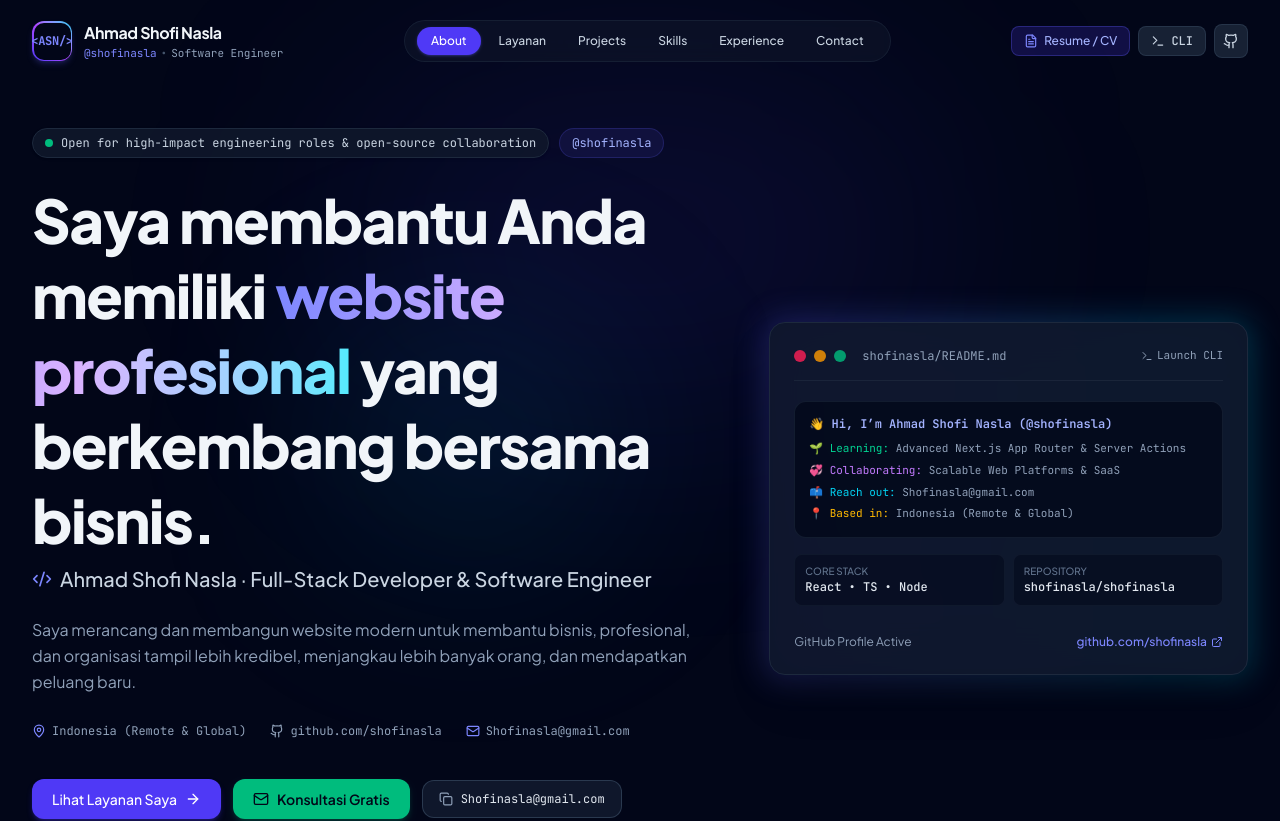
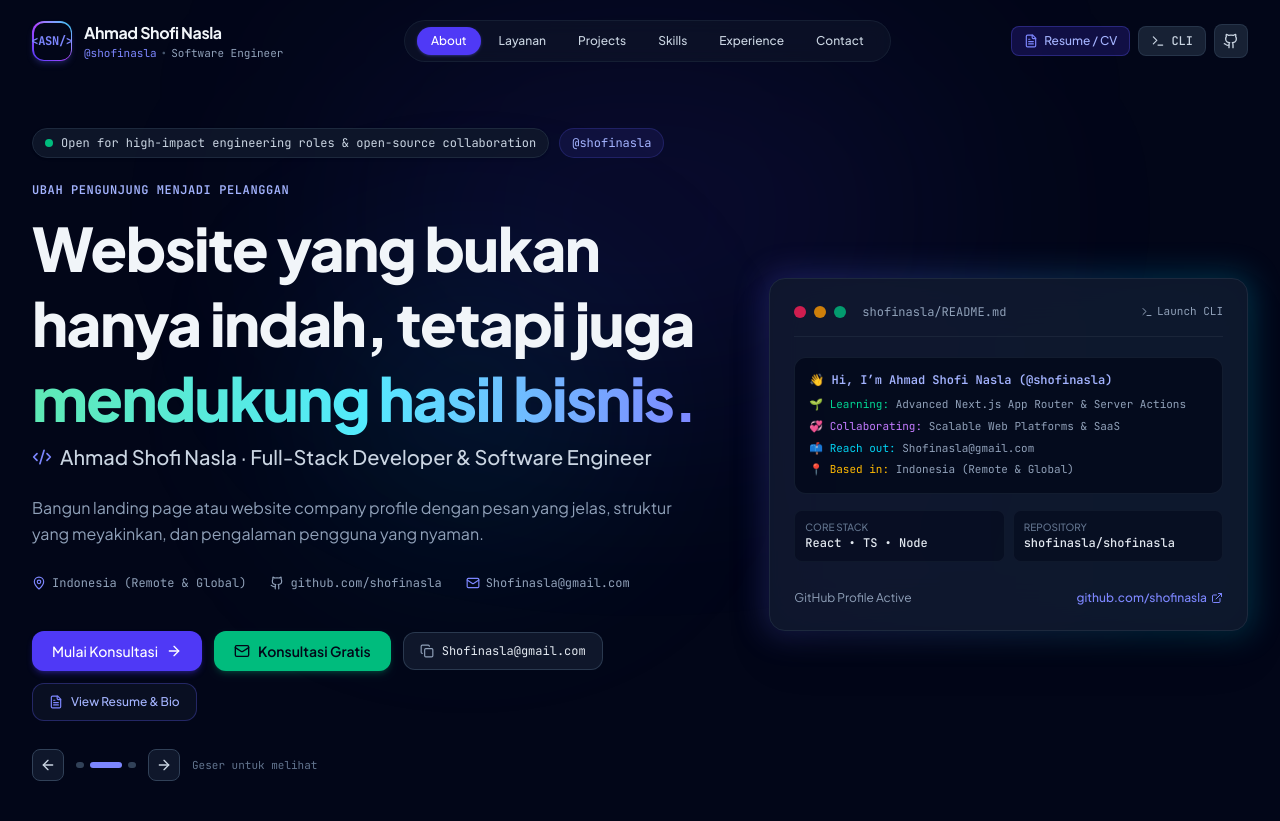
Before and after one commit to shofinasla/shofinasla, a React (Vite) app: page / in a window 1280 px wide. Shown: the top 821 px of the page. Built offline with nearby package versions, Linux system fonts and the light colour scheme.

Commit message:
Update Hero.tsx

```diff
--- a/src/components/Hero.tsx
+++ b/src/components/Hero.tsx
@@ -1,4 +1,4 @@
-import React, { useState } from 'react';
+import React, { useEffect, useRef, useState } from 'react';
 import {
   Sparkles,
   MapPin,
@@ -30,6 +30,53 @@ export const Hero: React.FC<HeroProps> = ({
   onOpenTerminal
 }) => {
   const [copied, setCopied] = useState(false);
+  const [activeSlide, setActiveSlide] = useState(0);
+  const touchStartX = useRef<number | null>(null);
+
+  const slides = [
+    {
+      eyebrow: 'WEBSITE UNTUK BISNIS YANG INGIN TUMBUH',
+      title: <>Saya membantu Anda memiliki <span className="text-transparent bg-clip-text bg-gradient-to-r from-indigo-400 via-purple-300 to-cyan-300">website profesional</span> yang berkembang bersama bisnis.</>,
+      description: 'Saya merancang dan membangun website modern untuk membantu bisnis tampil lebih kredibel, menjangkau lebih banyak orang, dan mendapatkan peluang baru.',
+      primaryAction: 'Lihat Layanan Saya'
+    },
+    {
+      eyebrow: 'UBAH PENGUNJUNG MENJADI PELANGGAN',
+      title: <>Website yang bukan hanya indah, tetapi juga <span className="text-transparent bg-clip-text bg-gradient-to-r from-emerald-300 via-cyan-300 to-indigo-400">mendukung hasil bisnis.</span></>,
+      description: 'Bangun landing page atau website company profile dengan pesan yang jelas, struktur yang meyakinkan, dan pengalaman pengguna yang nyaman.',
+      primaryAction: 'Mulai Konsultasi'
+    },
+    {
+      eyebrow: 'DIBANGUN SESUAI KEBUTUHAN ANDA',
+      title: <>Punya ide? Mari wujudkan menjadi <span className="text-transparent bg-clip-text bg-gradient-to-r from-cyan-300 via-indigo-300 to-purple-400">produk digital.</span></>,
+      description: 'Dari konsep awal sampai siap online, saya membantu Anda membangun website yang cepat, responsive, dan mudah dikembangkan.',
+      primaryAction: 'Diskusikan Ide Anda'
+    }
+  ];
+
+  useEffect(() => {
+    const timer = window.setInterval(() => {
+      setActiveSlide((current) => (current + 1) % slides.length);
+    }, 5000);
+
+    return () => window.clearInterval(timer);
+  }, [slides.length]);
+
+  const changeSlide = (direction: number) => {
+    setActiveSlide((current) => (current + direction + slides.length) % slides.length);
+  };
+
+  const handleTouchStart = (event: React.TouchEvent) => {
+    touchStartX.current = event.touches[0]?.clientX ?? null;
+  };
+
+  const handleTouchEnd = (event: React.TouchEvent) => {
+    if (touchStartX.current === null) return;
+
+    const distance = event.changedTouches[0].clientX - touchStartX.current;
+    if (Math.abs(distance) > 50) changeSlide(distance < 0 ? 1 : -1);
+    touchStartX.current = null;
+  };
 
   const handleCopyEmail = () => {
     navigator.clipboard.writeText(profile.email);
@@ -38,7 +85,13 @@ export const Hero: React.FC<HeroProps> = ({
   };
 
   return (
-    <section id="about" className="relative pt-32 pb-20 overflow-hidden">
+    <section
+      id="about"
+      className="relative overflow-hidden pt-32 pb-20"
+      onTouchStart={handleTouchStart}
+      onTouchEnd={handleTouchEnd}
+      aria-label="Layanan pembuatan website"
+    >
       {/* Background Decorative Gradients */}
       <div className="absolute top-1/4 left-1/2 -translate-x-1/2 -translate-y-1/2 w-[600px] h-[350px] bg-indigo-600/10 rounded-full blur-[120px] pointer-events-none" />
       <div className="absolute top-1/3 left-1/4 w-[300px] h-[250px] bg-cyan-500/10 rounded-full blur-[100px] pointer-events-none" />
@@ -47,7 +100,7 @@ export const Hero: React.FC<HeroProps> = ({
         <div className="grid grid-cols-1 lg:grid-cols-12 gap-12 items-center">
 
           {/* Left Column: Bio & Calls to Action */}
-          <div className="lg:col-span-7 space-y-6 text-left">
+          <div className="lg:col-span-7 space-y-6 text-left" aria-live="polite">
             {/* Status & Identity Chip */}
             <div className="flex flex-wrap items-center gap-2.5">
               <div className="inline-flex items-center gap-2 px-3 py-1.5 rounded-full bg-slate-900/90 border border-slate-800 text-xs text-slate-300 font-mono shadow-sm">
@@ -63,9 +116,12 @@ export const Hero: React.FC<HeroProps> = ({
             </div>
 
             {/* Main Headline */}
-            <div className="space-y-2">
+            <div key={activeSlide} className="space-y-2 animate-fadeIn">
+              <p className="mb-3 text-xs font-mono font-semibold tracking-wider text-indigo-300">
+                {slides[activeSlide].eyebrow}
+              </p>
               <h1 className="text-4xl sm:text-5xl lg:text-6xl font-extrabold tracking-tight text-slate-100 leading-tight">
-                Saya membantu Anda memiliki <span className="text-transparent bg-clip-text bg-gradient-to-r from-indigo-400 via-purple-300 to-cyan-300">website profesional</span> yang berkembang bersama bisnis.
+                {slides[activeSlide].title}
               </h1>
               <p className="text-lg sm:text-xl font-medium text-slate-300 flex items-center gap-2">
                 <Code2 className="w-5 h-5 text-indigo-400" />
@@ -75,7 +131,7 @@ export const Hero: React.FC<HeroProps> = ({
 
             {/* Bio paragraph */}
             <p className="text-slate-400 text-base leading-relaxed max-w-2xl">
-              Saya merancang dan membangun website modern untuk membantu bisnis, profesional, dan organisasi tampil lebih kredibel, menjangkau lebih banyak orang, dan mendapatkan peluang baru.
+              {slides[activeSlide].description}
             </p>
 
             {/* Quick Metadata list */}
@@ -102,10 +158,10 @@ export const Hero: React.FC<HeroProps> = ({
             <div className="flex flex-wrap items-center gap-3 pt-4">
               <button
                 id="hero-btn-explore-projects"
-                onClick={() => onNavigate('projects')}
+                onClick={() => onNavigate(activeSlide === 0 ? 'services' : 'contact')}
                 className="inline-flex items-center gap-2 px-5 py-2.5 rounded-xl bg-indigo-600 hover:bg-indigo-500 text-white font-medium text-sm shadow-md shadow-indigo-600/30 hover:shadow-indigo-600/40 transition-all duration-200"
               >
-                <span>Lihat Layanan Saya</span>
+                <span>{slides[activeSlide].primaryAction}</span>
                 <ArrowRight className="w-4 h-4" />
               </button>
 
@@ -136,6 +192,39 @@ export const Hero: React.FC<HeroProps> = ({
                 <FileText className="w-3.5 h-3.5 text-indigo-400" />
                 <span>View Resume & Bio</span>
               </button>
+            </div>
+
+            <div className="flex items-center gap-3 pt-1" aria-label="Kontrol slider">
+              <button
+                type="button"
+                onClick={() => changeSlide(-1)}
+                className="flex h-8 w-8 items-center justify-center rounded-lg border border-slate-700 bg-slate-900 text-slate-300 transition-colors hover:border-indigo-400 hover:text-white"
+                aria-label="Slide sebelumnya"
+              >
+                <ArrowRight className="h-4 w-4 rotate-180" />
+              </button>
+              <div className="flex items-center gap-1.5" role="tablist" aria-label="Pilih slide">
+                {slides.map((slide, index) => (
+                  <button
+                    key={slide.eyebrow}
+                    type="button"
+                    onClick={() => setActiveSlide(index)}
+                    className={`h-1.5 rounded-full transition-all ${index === activeSlide ? 'w-8 bg-indigo-400' : 'w-2 bg-slate-700 hover:bg-slate-500'}`}
+                    role="tab"
+                    aria-selected={index === activeSlide}
+                    aria-label={`Tampilkan slide ${index + 1}`}
+                  />
+                ))}
+              </div>
+              <button
+                type="button"
+                onClick={() => changeSlide(1)}
+                className="flex h-8 w-8 items-center justify-center rounded-lg border border-slate-700 bg-slate-900 text-slate-300 transition-colors hover:border-indigo-400 hover:text-white"
+                aria-label="Slide berikutnya"
+              >
+                <ArrowRight className="h-4 w-4" />
+              </button>
+              <span className="text-[11px] font-mono text-slate-500">Geser untuk melihat</span>
             </div>
           </div>
 
```
